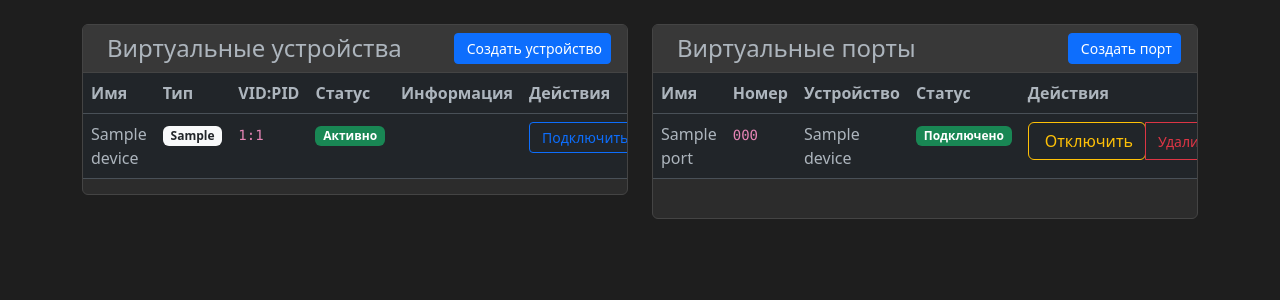
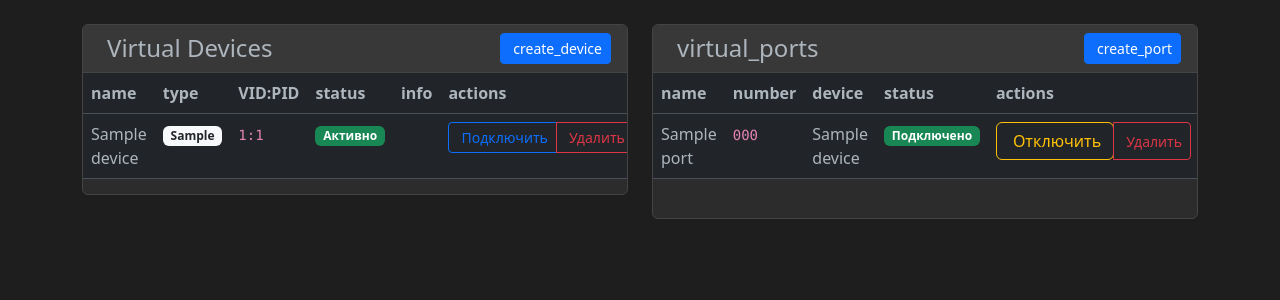
Before and after one commit to maksfaktor/usbip-web, a Flask app: template templates/virtual_devices.html in a window 1280 px wide. Shown: the top 300 px of the page. Run offline with Flask 3, Linux system fonts and the light colour scheme; tables that the repository leaves empty hold one stand-in row (values such as "Sample post"); the template is opened without the code that fills it: values that come from a table or form of the project are taken from there, most other values are stand-ins (such as "Sample title", 1, 10 or a date in 2020).

Commit message:
Translate displayed text to different languages on the virtual devices page
This commit updates the virtual_devices.html template to use the translation function `t()` for all displayed text.

Replit-Commit-Author: Agent
Replit-Commit-Session-Id: 9e34b9be-03c2-4f4c-8408-ad253c365f70
Replit-Commit-Screenshot-Url: https://storage.googleapis.com/screenshot-production-us-central1/3913cd2f-3667-4efe-8dec-14b05e58754b/0355a974-6cdd-49f3-b312-15e65a0e06e8.jpg

```diff
--- a/templates/virtual_devices.html
+++ b/templates/virtual_devices.html
@@ -1,6 +1,6 @@
 {% extends 'base.html' %}
 
-{% block title %}Виртуальные USB устройства - OrangeUSB{% endblock %}
+{% block title %}{{ t('virtual_usb_devices') }} - OrangeUSB{% endblock %}
 
 {% block head %}
 <style>
@@ -38,9 +38,9 @@
     <div class="col-lg-6 mb-4">
         <div class="card h-100">
             <div class="card-header d-flex justify-content-between align-items-center">
-                <h4 class="mb-0"><i class="fas fa-microchip me-2"></i>Виртуальные устройства</h4>
+                <h4 class="mb-0"><i class="fas fa-microchip me-2"></i>{{ t('virtual_devices') }}</h4>
                 <button class="btn btn-sm btn-primary" data-bs-toggle="modal" data-bs-target="#createDeviceModal">
-                    <i class="fas fa-plus me-1"></i>Создать устройство
+                    <i class="fas fa-plus me-1"></i>{{ t('create_device') }}
                 </button>
             </div>
             <div class="card-body p-0">
@@ -49,12 +49,12 @@
                     <table class="table table-hover mb-0">
                         <thead>
                             <tr>
-                                <th>Имя</th>
-                                <th>Тип</th>
+                                <th>{{ t('name') }}</th>
+                                <th>{{ t('type') }}</th>
                                 <th>VID:PID</th>
-                                <th>Статус</th>
-                                <th>Информация</th>
-                                <th>Действия</th>
+                                <th>{{ t('status') }}</th>
+                                <th>{{ t('info') }}</th>
+                                <th>{{ t('actions') }}</th>
                             </tr>
                         </thead>
                         <tbody>
@@ -134,7 +134,7 @@
                 </div>
                 {% else %}
                 <div class="alert alert-info m-3">
-                    <i class="fas fa-info-circle me-2"></i>Нет виртуальных устройств. Создайте новое устройство, нажав на кнопку выше.
+                    <i class="fas fa-info-circle me-2"></i>{{ t('no_virtual_devices') }}
                 </div>
                 {% endif %}
             </div>
@@ -145,9 +145,9 @@
     <div class="col-lg-6">
         <div class="card h-100">
             <div class="card-header d-flex justify-content-between align-items-center">
-                <h4 class="mb-0"><i class="fas fa-plug me-2"></i>Виртуальные порты</h4>
+                <h4 class="mb-0"><i class="fas fa-plug me-2"></i>{{ t('virtual_ports') }}</h4>
                 <button class="btn btn-sm btn-primary" data-bs-toggle="modal" data-bs-target="#createPortModal">
-                    <i class="fas fa-plus me-1"></i>Создать порт
+                    <i class="fas fa-plus me-1"></i>{{ t('create_port') }}
                 </button>
             </div>
             <div class="card-body p-0">
@@ -156,11 +156,11 @@
                     <table class="table table-hover mb-0">
                         <thead>
                             <tr>
-                                <th>Имя</th>
-                                <th>Номер</th>
-                                <th>Устройство</th>
-                                <th>Статус</th>
-                                <th>Действия</th>
+                                <th>{{ t('name') }}</th>
+                                <th>{{ t('number') }}</th>
+                                <th>{{ t('device') }}</th>
+                                <th>{{ t('status') }}</th>
+                                <th>{{ t('actions') }}</th>
                             </tr>
                         </thead>
                         <tbody>
@@ -214,7 +214,7 @@
                 </div>
                 {% else %}
                 <div class="alert alert-info m-3">
-                    <i class="fas fa-info-circle me-2"></i>Нет виртуальных портов. Создайте новый порт, нажав на кнопку выше.
+                    <i class="fas fa-info-circle me-2"></i>{{ t('no_virtual_ports') }}
                 </div>
                 {% endif %}
             </div>
```
Also changed, not shown: attached_assets/image_1745462455054.png (added).
